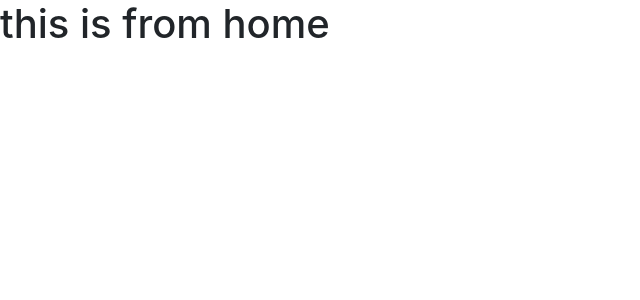
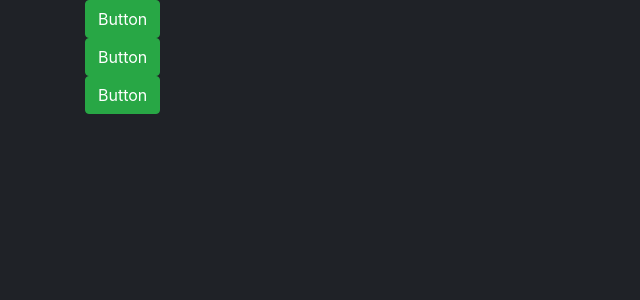
Before and after one commit to Sourovahmad/Math-Calculator, a React (Create React App) app: page / in a window 1280 px wide. Shown: the top 300 px of the page, without its empty margins (0-640 px from the left). Built offline with nearby package versions, Linux system fonts and the light colour scheme.

Commit message:
structure

```diff
--- a/public/index.html
+++ b/public/index.html
@@ -30,6 +30,8 @@
     <link rel="stylesheet" href="https://cdn.jsdelivr.net/npm/bootstrap@4.6.0/dist/css/bootstrap.min.css"
     integrity="sha384-B0vP5xmATw1+K9KRQjQERJvTumQW0nPEzvF6L/Z6nronJ3oUOFUFpCjEUQouq2+l"
     crossorigin="anonymous">
+
+    <link rel="stylesheet" href="style.css">
     <title>Calculator Ract</title>
   </head>
   <body>
--- /dev/null
+++ b/public/style.css
@@ -0,0 +1,3 @@
+body{
+    background-color: #1F2227;
+}
--- /dev/null
+++ b/src/components/Home/Home.css
@@ -0,0 +1,14 @@
+*{
+    margin:0;
+    padding:0;
+}
+
+
+.buttonSection{
+    max-width: 400px;
+}
+
+.calculator{
+    background-color: #1F2227;
+
+}
--- a/src/components/Home/Home.js
+++ b/src/components/Home/Home.js
@@ -1,10 +1,28 @@
 import React from 'react';
-
+import MyButton from '../MyButtons/MyButton';
+import './Home.css'
 const Home = () => {
     return (
         <div>
-            <h1>this is from home</h1>
-        </div>
+
+            <div className="container">
+                <div className="row">
+
+                        <div className="buttonSection d-block" >
+
+
+                            <div className="col-md-6 col-lg-3 d-flex align-items-stretch"><MyButton /></div>
+                            <div className="col-md-6 col-lg-3 d-flex align-items-stretch"><MyButton /></div>
+                            <div className="col-md-6 col-lg-3 d-flex align-items-stretch"><MyButton /></div>
+
+
+                        </div>
+
+                    </div>
+
+                </div>
+
+            </div>
     );
 };
 
--- /dev/null
+++ b/src/components/MyButtons/MyButton.js
@@ -0,0 +1,11 @@
+import React from 'react';
+
+const MyButton = () => {
+    return (
+        <div>
+             <button className="btn btn-md btn-success">Button</button>
+        </div>
+    );
+};
+
+export default MyButton;
```
Also changed, not shown: src/components/Calculator/Calculator.js (added, +13 -0 lines), src/components/Calculator/Calculator.css (added).
